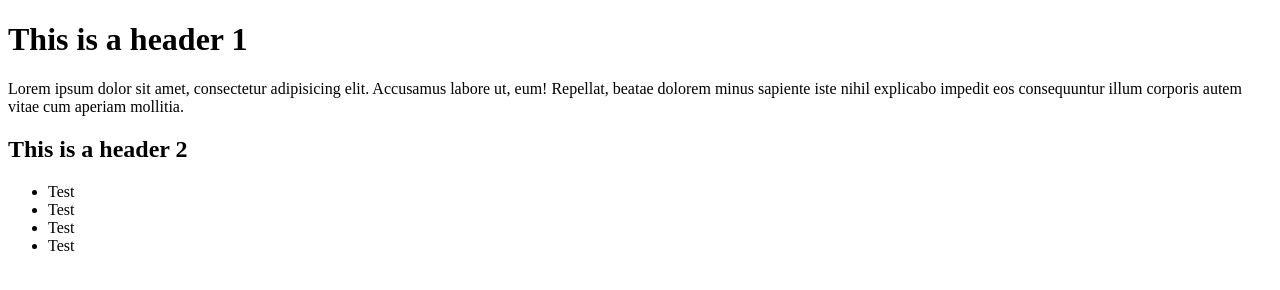
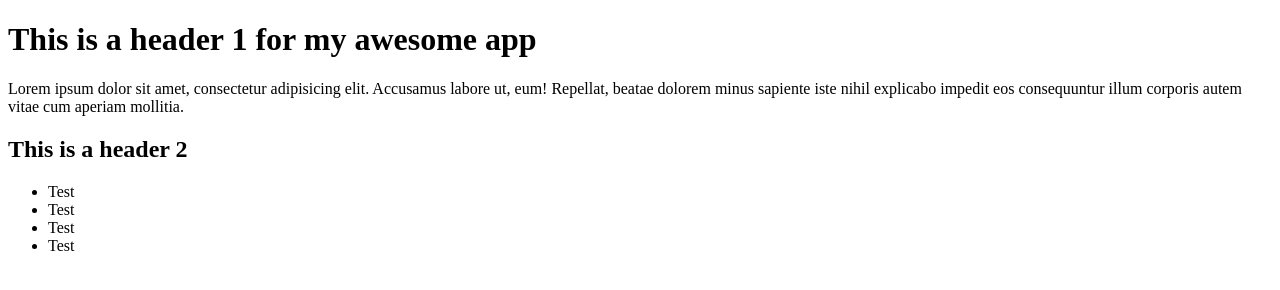
Before and after one commit to DanB321/awesomeapp, a plain HTML site: page index.html in a window 1280 px wide. Drawn offline with Linux system fonts and the light colour scheme.

Commit message:
Updated html

```diff
--- a/index.html
+++ b/index.html
@@ -5,7 +5,7 @@
   <head>
 
     <meta charset="UTF-8">
-    <title>Example Page</title>
+    <title>Example Page for my awesome app</title>
     <!-- Uncomment the following line to see how this stylesheet works-->
     <!--Try enabling and then disabling it more than once.-->
 
@@ -13,7 +13,7 @@
 
   <body>
 
-  <h1>This is a header 1</h1>
+  <h1>This is a header 1 for my awesome app</h1>
 
   <p>Lorem ipsum dolor sit amet, consectetur adipisicing elit. Accusamus labore ut, eum! Repellat, beatae dolorem minus sapiente iste nihil explicabo impedit eos consequuntur illum corporis autem vitae cum aperiam mollitia.</p>
 
```
